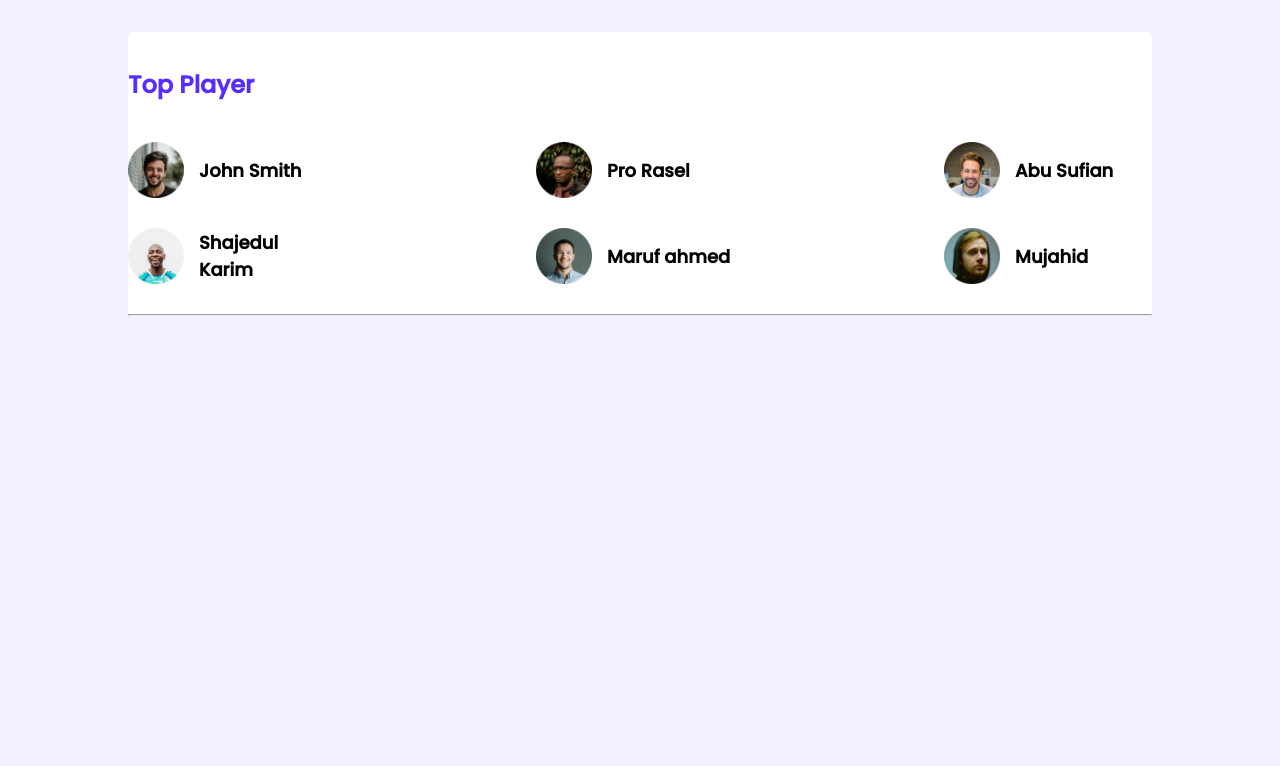
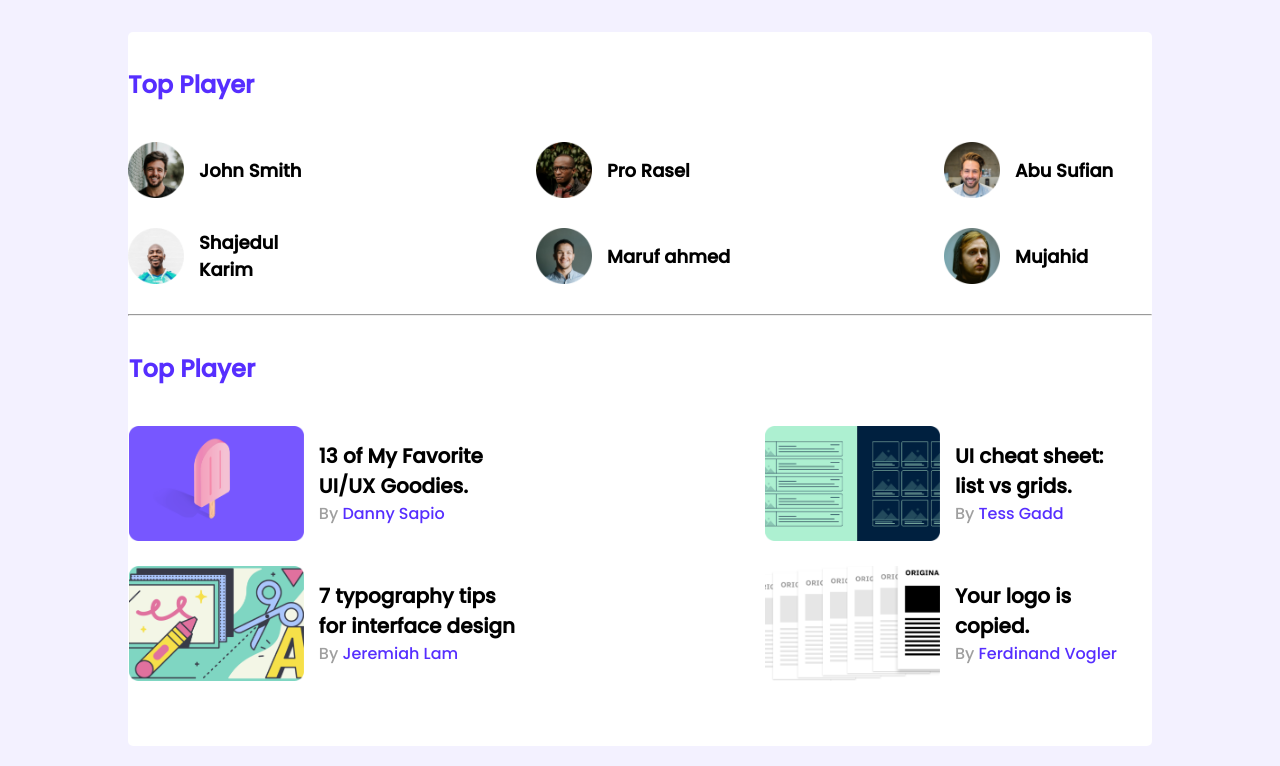
Before and after one commit to HKabir52447/leader_board, a plain HTML site: page index.html in a window 1280 px wide. Shown: the part 101-867 px from the top of the page. Before the commit the page ends 800 px from the top, so only its background shows below. Drawn offline with Linux system fonts and the light colour scheme.

Commit message:
top blogs added

```diff
--- a/index.html
+++ b/index.html
@@ -57,7 +57,45 @@
         </div>
         <hr>
        </div>
+       <div class="top_blogs">
+        <h1 class="title">Top Player</h1>
+        <div class="blogs">
+            <div class="blog">
+                <img src="images/blogs/blog-1.png" alt="player-1">
+                <div class="blog_details">
+                    <h2>13 of My Favorite <br>
+                        UI/UX Goodies.</h2>
+                    <p class="author">By <a href="">Danny Sapio</a></p>
+                </div>
+            </div>
+            <div class="blog">
+                <img src="images/blogs/blog-2.png" alt="player-2">
+                <div class="blog_details">
+                    <h2>UI cheat sheet: <br>
+                        list vs grids.</h2>
+                    <p class="author">By <a href="">Tess Gadd</a></p>
+                </div>
+            </div>
+            <div class="blog">
+                <img src="images/blogs/blog-3.png" alt="player-3">
+                <div class="blog_details">
+                    <h2>7 typography tips <br>
+                        for interface design</h2>
+                    <p class="author">By <a href="">Jeremiah Lam</a></p>
+                </div>
+            </div>
+            <div class="blog">
+                <img src="images/blogs/blog-4.png" alt="player-4">
+                <div class="blog_details">
+                    <h2>Your logo is <br>
+                        copied.</h2>
+                    <p class="author">By <a href="">Ferdinand Vogler</a></p>
+                </div>
+            </div>
 
+        </div>
+
+       </div>
 
     </section>
 
--- a/style.css
+++ b/style.css
@@ -85,3 +85,31 @@ nav ul li a{
 .player_name{
     font-size: 18px;
 }
+
+.blogs{
+    display: grid;
+    grid-template-columns: repeat(2, 1fr);
+    grid-column-gap: 250px;
+    margin-bottom: 40px;
+}
+.blog{
+    display: flex;
+    align-items: center;
+     margin-bottom: 25px;
+}
+.blog img{
+    width: 175px;
+    height: 115px;
+    margin-right: 15px;
+}
+.blog_details h2{
+    font-size: 20px;
+}
+.blog_details p{
+    font-size: 16px;
+    color: #9F9F9F;
+}
+.blog_details p a{
+    color: #562EFF;
+    text-decoration: none;
+}
```
